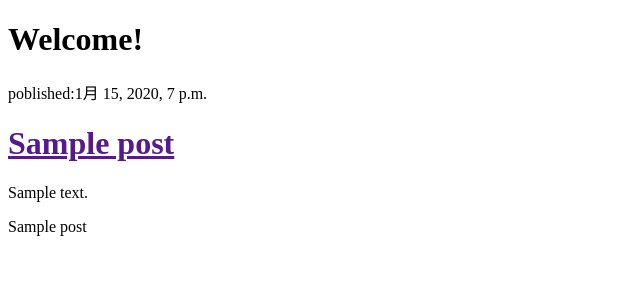
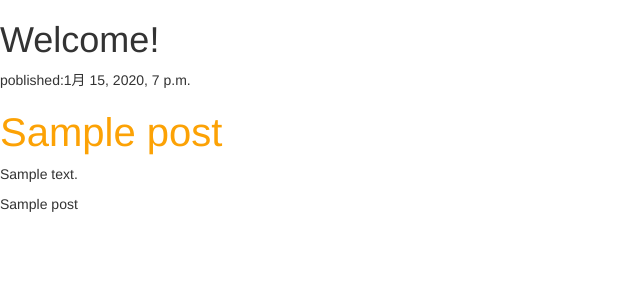
Before and after one commit to hkuobm/djangogirls, a Django app: template blog/templates/blog/post_list.html in a window 1280 px wide. Shown: the top 300 px of the page, without its empty margins (0-640 px from the left). Run offline with Django 3.2, Linux system fonts and the light colour scheme; the template is opened without the code that fills it: values that come from a table or form of the project are taken from there, others are empty; tables that the repository leaves empty hold one stand-in row (values such as "Sample post"); some libraries are stand-ins or nearby versions.

Commit message:
'develop'

```diff
--- /dev/null
+++ b/blog/static/css/blog.css
@@ -0,0 +1,5 @@
+h1 a {
+  color:#FCA205;
+  background-color:'blue';
+  font-size:40px;
+}
--- a/blog/templates/blog/post_list.html
+++ b/blog/templates/blog/post_list.html
@@ -1,19 +1,26 @@
-<!DOCTYPE html>
+{% load staticfiles %}
+
 <html>
  <head>
    <meta charset='utf-8'>
    <title>django_girls</title>
+
+   <link rel="stylesheet" href="//maxcdn.bootstrapcdn.com/bootstrap/3.2.0/css/bootstrap.min.css">
+   <link rel="stylesheet" href="//maxcdn.bootstrapcdn.com/bootstrap/3.2.0/css/bootstrap-theme.min.css">
+   <link rel="stylesheet" href="{% static 'css/blog.css' %}">
  </head>
 
  <body>
    <h1>Welcome!</h1>
- </body>
+
 
  {% for post in posts %}
  <div>
    <p>poblished:{{post.published_date}}</p>
-   <h1><a href = "">{{post.title}}</a></h1>
+   <h1><a href = "/">{{post.title}}</a></h1>
    <p>{{post.text}}</p>
    {{post}}
+ </div>
  {% endfor %}
+ </body>
 </html>
```
